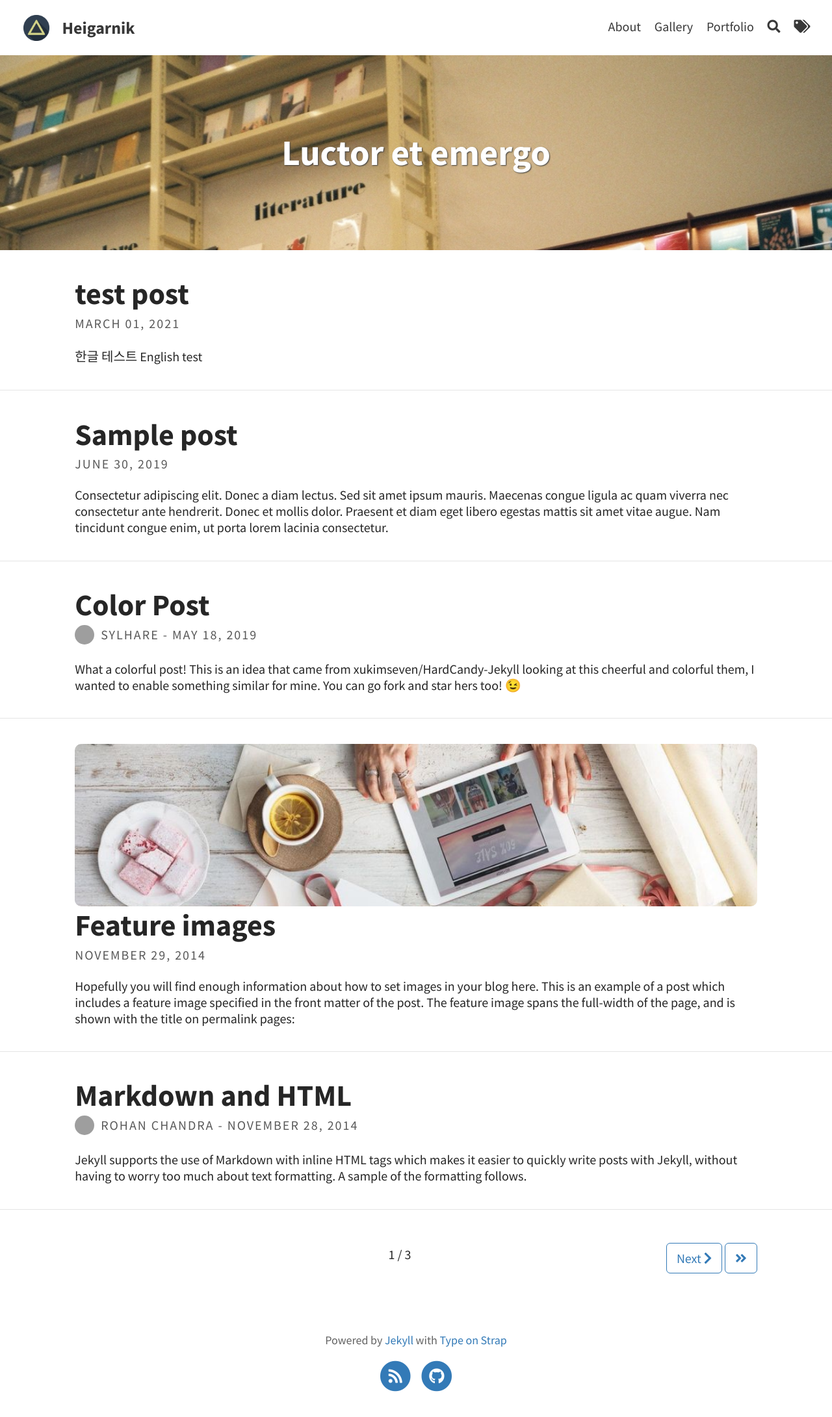
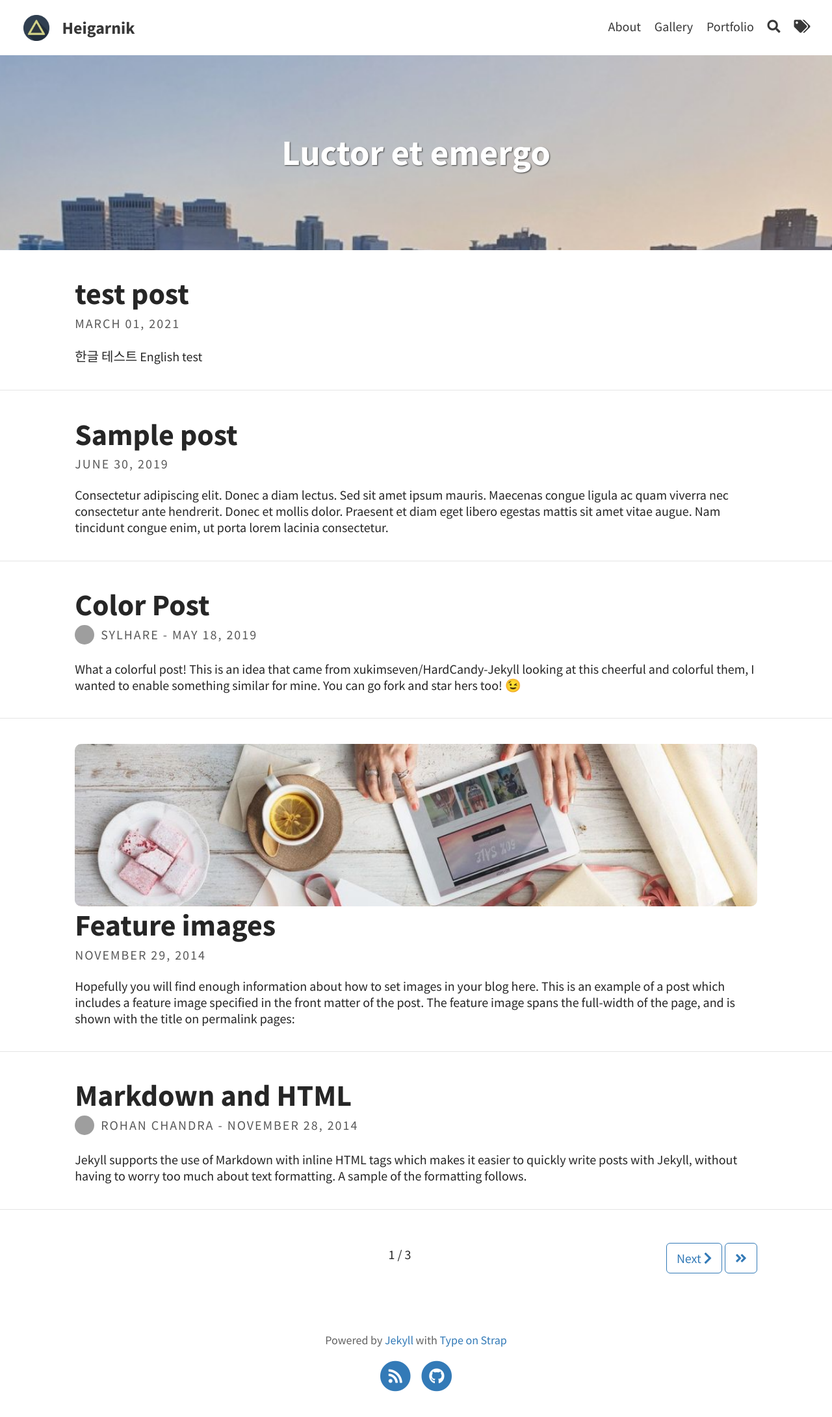
Before and after one commit to K-MinHyuk/K-MinHyuk.github.io, a Jekyll site: the page built from index.html, in a window 1280 px wide. Shown: the whole page at 65% size. Built offline with Jekyll 4.4.1, drawn with Linux system fonts in a browser that asks for light colours; the list of posts is cut into pages by our own code; grey boxes are pictures that could not be loaded.

Commit message:
Initial commit

```diff
--- a/_config.yml
+++ b/_config.yml
@@ -10,7 +10,7 @@ favicon: assets/favicon.ico                             # Icon displayed in the
 
 # Header and footer text
 header_text: Luctor et emergo  # Change Blog header text
-header_feature_image: assets/img/pexels/books.jpg
+header_feature_image: assets/img/pexels/bil.jpg
 footer_text: >
   Powered by <a href="https://jekyllrb.com/">Jekyll</a> with <a href="https://github.com/sylhare/Type-on-Strap">Type on Strap</a>
 
```
Also changed, not shown: assets/img/pexels/bil.jpg (added).
